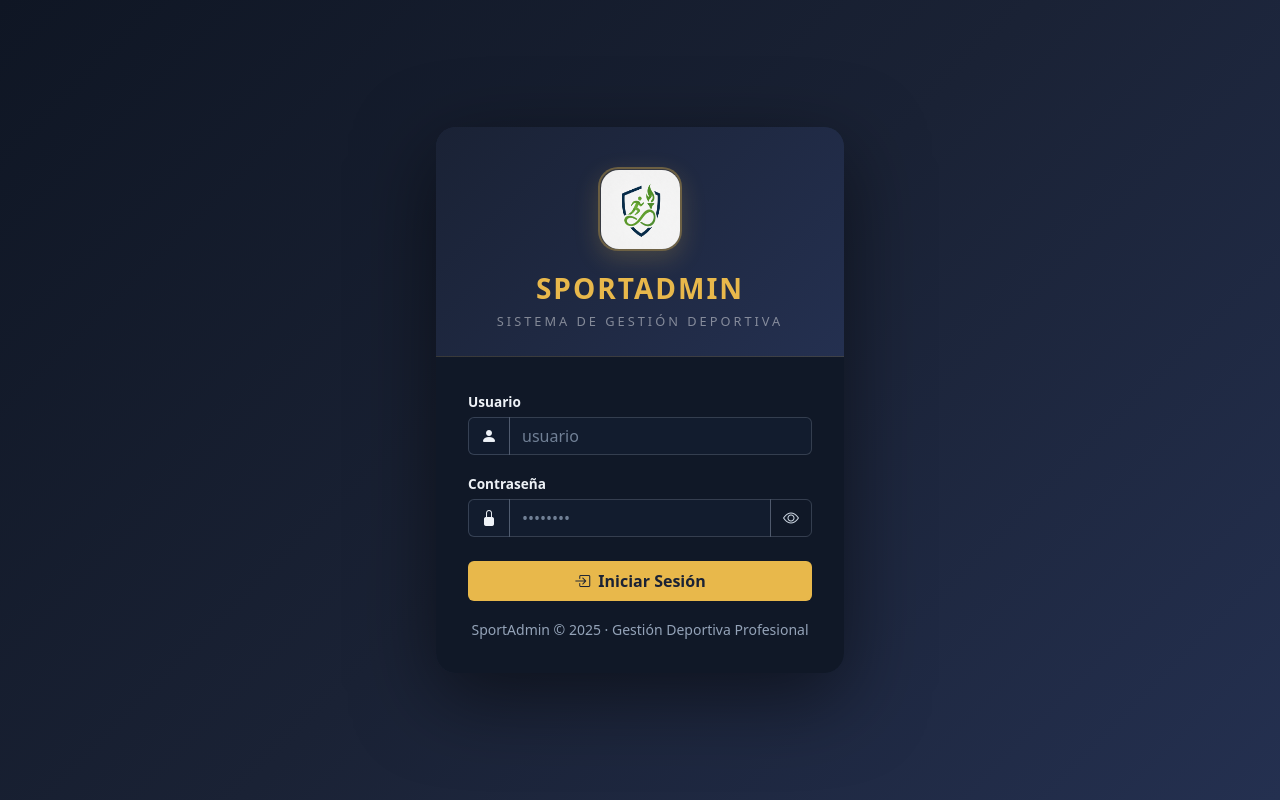
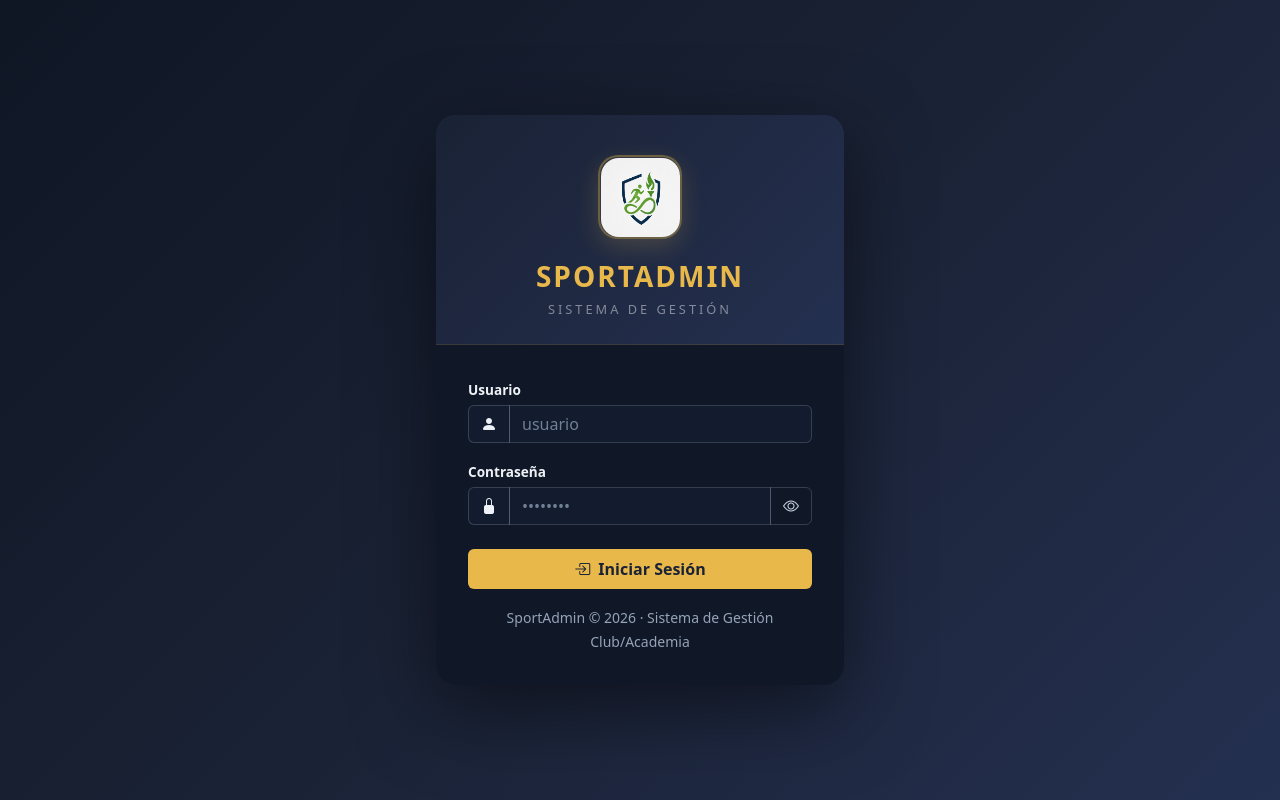
Before and after one commit to JhonnyMinian92/cuspide, a PHP site: template client/presentation/login.html.twig in a window 1280 px wide. Run offline with PHP 8.4, Linux system fonts and the light colour scheme; the template is opened without the code that fills it, so the values that code supplies are empty; some libraries are stand-ins or nearby versions.

Commit message:
fix: correccion de nombres

```diff
--- a/client/presentation/login.html.twig
+++ b/client/presentation/login.html.twig
@@ -1,12 +1,12 @@
 <!DOCTYPE html>
 <html lang="es">
   <head>
-		<meta charset="UTF-8">
-		<meta name="viewport" content="width=device-width, initial-scale=1.0">
+    <meta charset="UTF-8" />
+    <meta name="viewport" content="width=device-width, initial-scale=1.0" />
     <title>SportAdmin</title>
-		<link href="https://cdn.jsdelivr.net/npm/bootstrap@5.3.3/dist/css/bootstrap.min.css" rel="stylesheet">
-		<link href="https://cdn.jsdelivr.net/npm/bootstrap-icons@1.11.3/font/bootstrap-icons.min.css" rel="stylesheet">
-		<link href="/client/css/styles.css" rel="stylesheet">
+    <link href="https://cdn.jsdelivr.net/npm/bootstrap@5.3.3/dist/css/bootstrap.min.css" rel="stylesheet" />
+    <link href="https://cdn.jsdelivr.net/npm/bootstrap-icons@1.11.3/font/bootstrap-icons.min.css" rel="stylesheet" />
+    <link href="/client/css/styles.css" rel="stylesheet" />
     <style>
       body {
         background: linear-gradient(135deg, #0f1624 0%, #1a2235 50%, #243050 100%);
@@ -30,19 +30,19 @@
         background: linear-gradient(135deg, #1a2235 0%, #243050 100%);
         padding: 2.5rem 2rem 1.5rem;
         text-align: center;
-				border-bottom: 1px solid rgba(232,184,75,.15);
+        border-bottom: 1px solid rgba(232, 184, 75, 0.15);
       }
       .login-logo {
         width: 84px;
         height: 84px;
-				background: rgba(232,184,75,.12);
-				border: 2px solid rgba(232,184,75,.3);
+        background: rgba(232, 184, 75, 0.12);
+        border: 2px solid rgba(232, 184, 75, 0.3);
         border-radius: 20px;
         display: flex;
         align-items: center;
         justify-content: center;
         margin: 0 auto 1rem;
-				box-shadow: 0 8px 24px rgba(232,184,75,.2);
+        box-shadow: 0 8px 24px rgba(232, 184, 75, 0.2);
       }
       .login-logo-icon {
         font-size: 2.2rem;
@@ -54,11 +54,11 @@
         color: #e8b84b;
         letter-spacing: 2px;
         text-transform: uppercase;
-				margin-bottom: .2rem;
+        margin-bottom: 0.2rem;
       }
       .login-brand-sub {
-				font-size: .8rem;
-				color: rgba(255,255,255,.45);
+        font-size: 0.8rem;
+        color: rgba(255, 255, 255, 0.45);
         letter-spacing: 3px;
         text-transform: uppercase;
       }
@@ -67,28 +67,26 @@
         padding: 2rem;
       }
       .form-label {
-				font-size: .85rem;
+        font-size: 0.85rem;
         font-weight: 600;
-				margin-bottom: .3rem;
+        margin-bottom: 0.3rem;
       }
     </style>
   </head>
   <body>
     <div class="login-wrapper">
       <div class="card login-card">
-
         <!-- Header con marca -->
         <div class="login-card-header">
           <div class="login-logo">
-						<img src="/assets/logo/isotipo.png" alt="SportAdmin" style="height: 79px; width: 79px; border-radius: 18px;" class="login-logo-icon">
+            <img src="/assets/logo/isotipo.png" alt="SportAdmin" style="height: 79px; width: 79px; border-radius: 18px" class="login-logo-icon" />
           </div>
           <div class="login-brand-name">SportAdmin</div>
-					<div class="login-brand-sub">Sistema de Gestión Deportiva</div>
+          <div class="login-brand-sub">Sistema de Gestión</div>
         </div>
 
         <!-- Cuerpo del formulario -->
         <div class="login-card-body">
-
           <!-- Alerta de error -->
           <div class="alert alert-danger d-flex align-items-center d-none mb-3" id="login-alert" role="alert">
             <i class="bi bi-exclamation-triangle-fill me-2 flex-shrink-0"></i>
@@ -103,7 +101,7 @@
                 <span class="input-group-text">
                   <i class="bi bi-person-fill"></i>
                 </span>
-								<input type="text" class="form-control" id="username" placeholder="usuario" required autocomplete="username">
+                <input type="text" class="form-control" id="username" placeholder="usuario" required autocomplete="username" />
               </div>
             </div>
 
@@ -113,22 +111,19 @@
                 <span class="input-group-text">
                   <i class="bi bi-lock-fill"></i>
                 </span>
-								<input type="password" class="form-control" id="password" placeholder="••••••••" required autocomplete="current-password">
+                <input type="password" class="form-control" id="password" placeholder="••••••••" required autocomplete="current-password" />
                 <button class="btn btn-outline-secondary" type="button" id="togglePassword" aria-label="Mostrar u ocultar contraseña">
                   <i class="bi bi-eye" id="pwdIcon"></i>
                 </button>
               </div>
             </div>
 
-						<button type="submit" class="btn btn-brand w-100 py-2 fw-bold" id="btn-login">
-							<i class="bi bi-box-arrow-in-right me-2"></i>Iniciar Sesión
-						</button>
+            <button type="submit" class="btn btn-brand w-100 py-2 fw-bold" id="btn-login"><i class="bi bi-box-arrow-in-right me-2"></i>Iniciar Sesión</button>
           </form>
 
           <div class="text-center mt-3">
-						<small class="text-muted">SportAdmin &copy; 2025 · Gestión Deportiva Profesional</small>
+            <small class="text-muted">SportAdmin &copy; 2026 · Sistema de Gestión Club/Academia</small>
           </div>
-
         </div>
       </div>
     </div>
```
Lines whose indentation alone changed are shown as unchanged.
